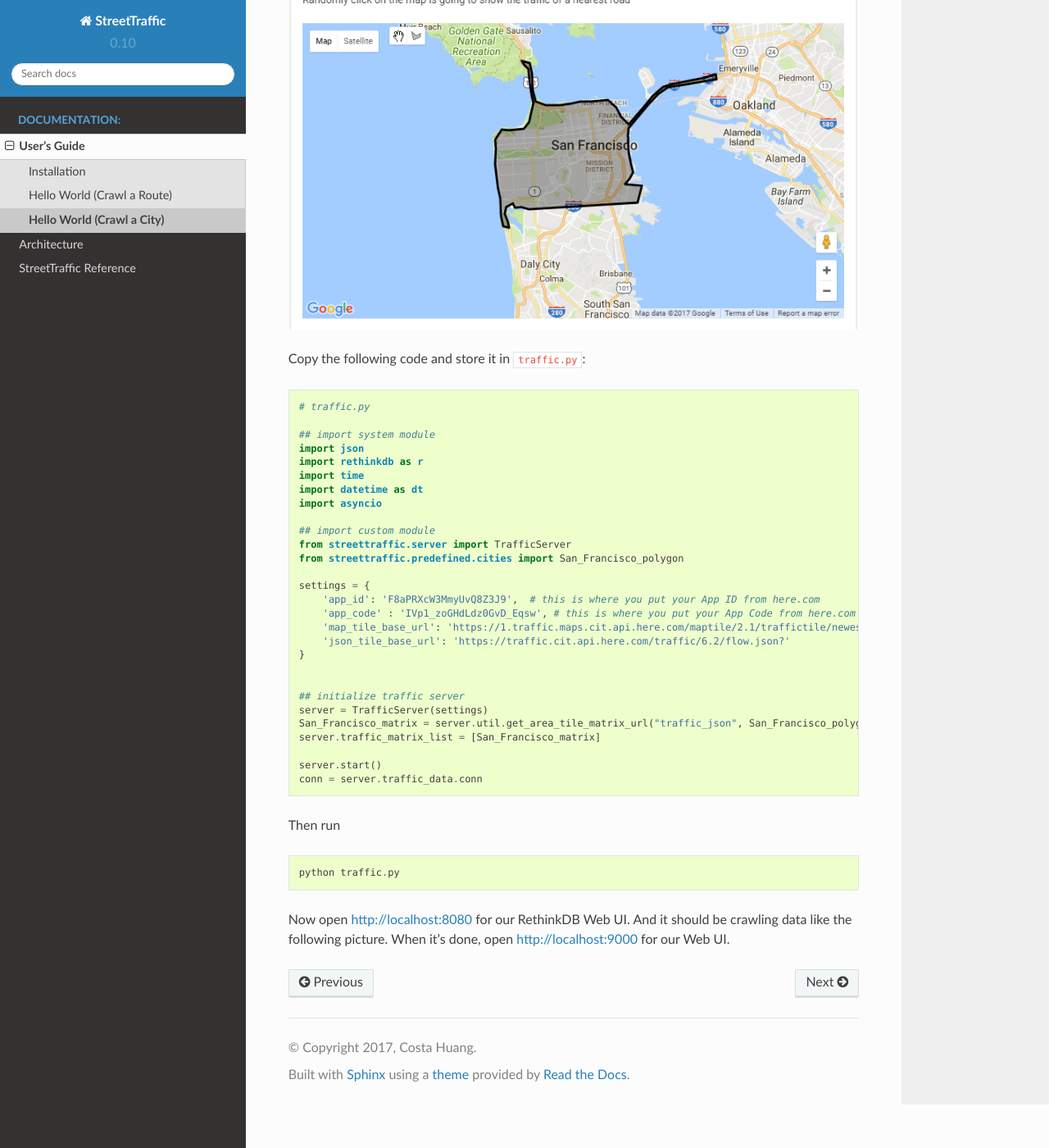
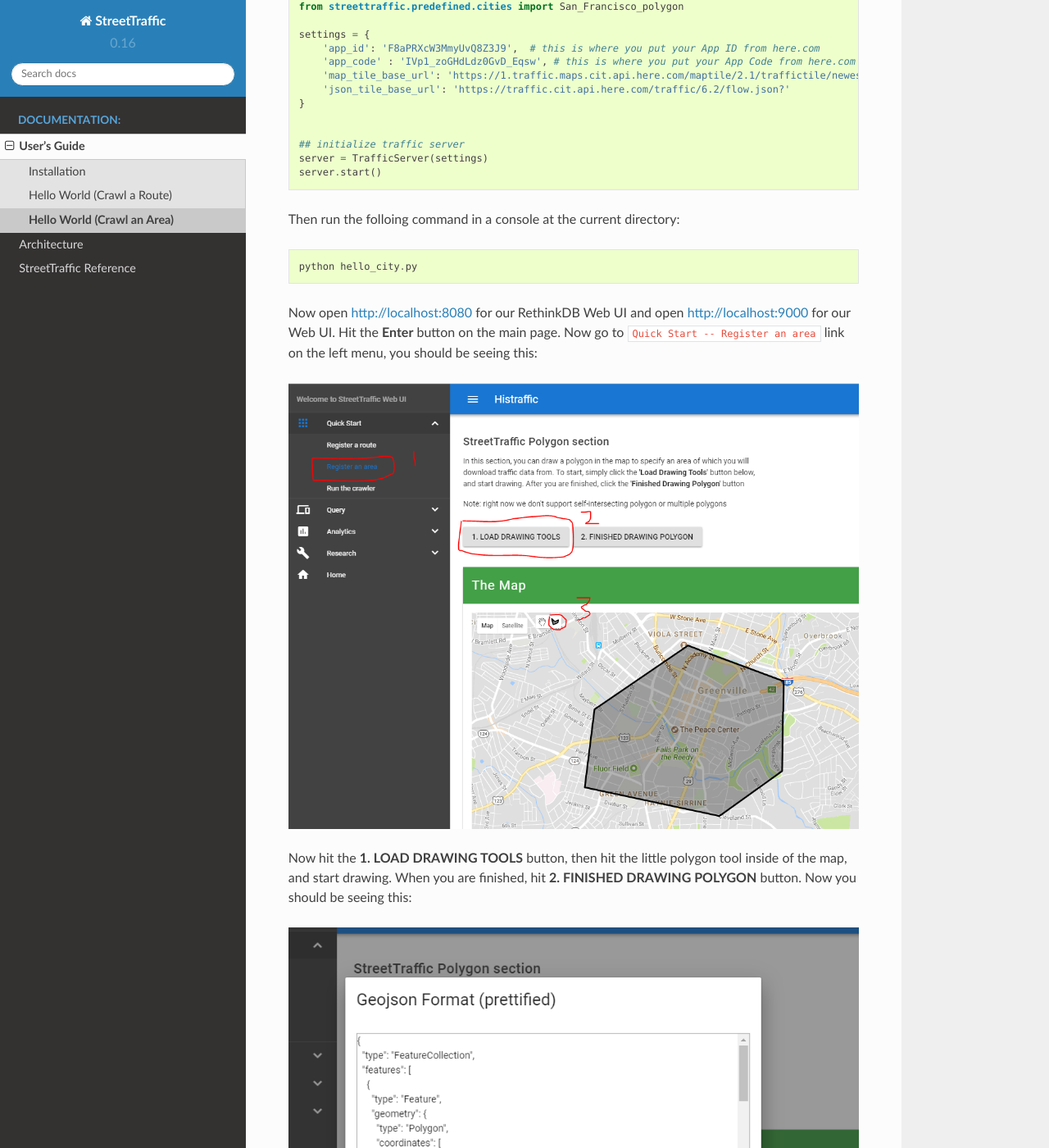
Before and after one commit to streettraffic/streettraffic, a Sphinx documentation site: the page built from docs/source/guide/hello_city.rst, in a window 1280 px wide and 1400 px high, scrolled down 320 px. Shown: the whole window at 82% size. Built offline with Sphinx 7.4.7 and the Read the Docs theme 2.0.0, drawn with Linux system fonts in a browser that asks for light colours; some of the changed text lies outside the part shown.

Commit message:
Documentation web update

```diff
--- /dev/null
+++ b/area_collection.json
@@ -0,0 +1 @@
+[{"area_description": "greenville_downtown", "polygon": [[34.85015678001124, -82.4142837524414], [34.85846791367269, -82.39943504333496], [34.85381941696157, -82.38424301147461], [34.84212658234568, -82.38450050354004], [34.83627954202317, -82.39445686340332], [34.84001324220559, -82.41582870483398], [34.85015678001124, -82.4142837524414]]}]
--- a/docs/source/conf.py
+++ b/docs/source/conf.py
@@ -66,9 +66,9 @@
 # built documents.
 #
 # The short X.Y version.
-version = '0.10'
+version = '0.16'
 # The full version, including alpha/beta/rc tags.
-release = '0.10'
+release = '0.16'
 
 # The language for content autogenerated by Sphinx. Refer to documentation
 # for a list of supported languages.
--- a/docs/source/guide/hello_city.rst
+++ b/docs/source/guide/hello_city.rst
@@ -1,24 +1,12 @@
-Hello World (Crawl a City)
+Hello World (Crawl an Area)
 ===============================
 
-Let's crawl the traffic flow data of San Francisco! We predefined a
-``San_Francisco_polygon`` for you. The polygon looks like this:
+Let's let's crawl the traffic flow data of your favorite city.
 
-.. image:: SanFrancisco.PNG
-    :alt: San_Francisco_polygon
+Copy the following code and store it in ``hello_city.py``::
 
-Copy the following code and store it in ``traffic.py``::
+    # hello_city.py
 
-    # traffic.py
-
-    ## import system module
-    import json
-    import rethinkdb as r
-    import time
-    import datetime as dt
-    import asyncio
-
-    ## import custom module
     from streettraffic.server import TrafficServer
     from streettraffic.predefined.cities import San_Francisco_polygon
 
@@ -32,15 +20,47 @@
 
     ## initialize traffic server
     server = TrafficServer(settings)
-    San_Francisco_matrix = server.util.get_area_tile_matrix_url("traffic_json", San_Francisco_polygon, 14, True)
-    server.traffic_matrix_list = [San_Francisco_matrix]
+    server.start()
 
-    server.start()
-    conn = server.traffic_data.conn
+Then run the folloing command in a console at the current directory::
 
-Then run ::
+    python hello_city.py
 
-    python traffic.py
+Now open `<http://localhost:8080>`_ for our RethinkDB Web UI
+and open `<http://localhost:9000>`_ for our Web UI. Hit the
+**Enter** button on the main page. Now go to ``Quick Start -- Register an area``
+link on the left menu, you should be seeing this:
 
-Now open `<http://localhost:8080>`_ for our RethinkDB Web UI. And it should be crawling data like
-the following picture. When it's done, open `<http://localhost:9000>`_ for our Web UI.
+.. image:: polygon_tutorial.PNG
+    :alt: polygon_tutorial
+
+Now hit the **1. LOAD DRAWING TOOLS** button, then hit the little polygon
+tool inside of the map, and start drawing. When you are finished, hit
+**2. FINISHED DRAWING POLYGON** button. Now you should be seeing this:
+
+.. image:: polygon_tutorial2.PNG
+    :alt: polygon_tutorial2
+
+Give the area a name under **Area Description** and hit **REGISTER THIS CITY** button.
+
+If you want to register more than one city, you need to refresh the page and
+start drawing again.
+
+When you are done, click the ``Quick Start -- Run the crawler`` link on the left Menu. Then
+click **RUN THE CRAWLER** button. Now if you see the console, you should see this:
+
+
+.. image:: polygon_tutorial3.PNG
+    :alt: polygon_tutorial3
+
+You may also open `<http://localhost:8080>`_ to see reads and writes that are going on
+in your database. It looks like this:
+
+.. image:: rethinkdb.PNG
+    :alt: rethinkdb
+
+When the reads and writes are finished, you may open `<http://localhost:9000>`_ and
+open the ``Query -- Traffic Flow Query`` link on the left Menu and follow the step to query
+a route within the area you just registered.
+
+That's it!
--- a/docs/source/guide/hello_route.rst
+++ b/docs/source/guide/hello_route.rst
@@ -3,7 +3,7 @@
 
 Let's let's crawl the traffic flow data of your favorite route.
 
-Copy the following code and store it in ``traffic.py``::
+Copy the following code and store it in ``hello_route.py``::
 
     # hello_route.py
 
@@ -22,7 +22,7 @@
     server = TrafficServer(settings)
     server.start()
 
-Then run ::
+Then run the folloing command in a console at the current directory::
 
     python hello_route.py
 
```
Also changed, not shown: docs/source/guide/hello_city2.rst (added, +46 -0 lines), docs/source/guide/polygon_tutorial.PNG (added), docs/source/guide/polygon_tutorial2.PNG (added), docs/source/guide/polygon_tutorial3.PNG (added).
